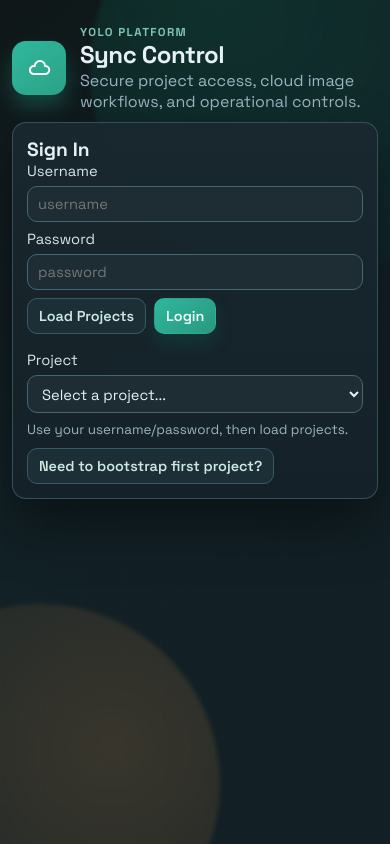
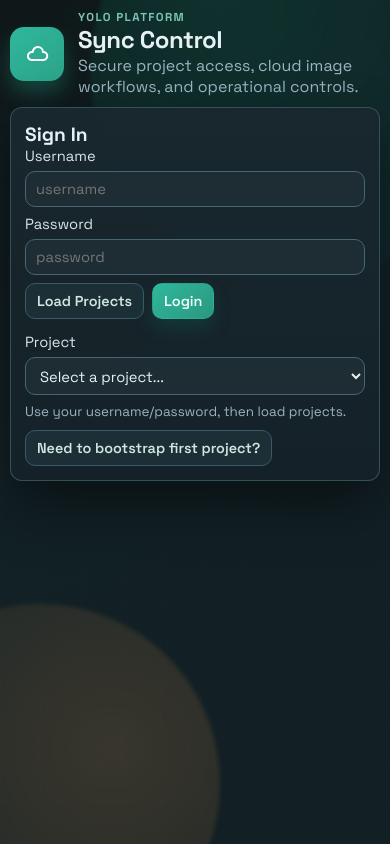
Before and after one commit to IlanDeVinci/yolo-obb-labelling, a FastAPI app: page / in a window 390 px wide. Run offline with FastAPI, Linux system fonts and the light colour scheme; data that the repository does not hold is empty; some libraries are stand-ins or nearby versions.

Commit message:
update for mobile responsive

```diff
--- a/sync_backend/static/style.css
+++ b/sync_backend/static/style.css
@@ -1036,101 +1036,103 @@ html[data-theme="dark"] .slideshow-stage {
   justify-content: center;
 }
 
-body.compact-mode .slideshow-panel {
-  gap: 8px;
-  padding: 10px;
-}
-
-body.compact-mode .slideshow-stage {
-  min-height: 0;
-}
-
-/* Compact mode for smaller laptop displays and optional manual toggle */
-body.compact-mode .app-shell {
+/* Automatic compacting for small laptop viewports */
+@media (max-width: 1366px), (max-height: 820px) {
+  .app-shell {
     width: min(1260px, 100%);
     padding: 14px;
     gap: 10px;
   }
 
-body.compact-mode .auth-surface {
+  .auth-surface {
     gap: 10px;
     margin-top: 1.5vh;
   }
 
-body.compact-mode .glass-card,
-body.compact-mode .panel-card {
+  .glass-card,
+  .panel-card {
     border-radius: 14px;
   }
 
-body.compact-mode .glass-card {
+  .glass-card {
     padding: 14px;
   }
 
-body.compact-mode .dashboard {
+  .dashboard {
     grid-template-columns: minmax(210px, 240px) 1fr;
     gap: 10px;
   }
 
-body.compact-mode .sidebar,
-body.compact-mode .content {
+  .sidebar,
+  .content {
     padding: 12px;
   }
 
-body.compact-mode .sidebar,
-body.compact-mode .sidebar-top,
-body.compact-mode .dash-nav,
-body.compact-mode .sidebar-actions,
-body.compact-mode .page-view,
-body.compact-mode .stack,
-body.compact-mode .row,
-body.compact-mode .cards,
-body.compact-mode .overview-grid,
-body.compact-mode .grid-2,
-body.compact-mode .mini-metrics {
+  .sidebar,
+  .sidebar-top,
+  .dash-nav,
+  .sidebar-actions,
+  .page-view,
+  .stack,
+  .row,
+  .cards,
+  .overview-grid,
+  .grid-2,
+  .mini-metrics {
     gap: 8px;
   }
 
-body.compact-mode .btn {
+  .btn {
     padding: 8px 11px;
     border-radius: 10px;
     font-size: 0.9rem;
   }
 
-body.compact-mode input,
-body.compact-mode select {
+  input,
+  select {
     padding: 8px 10px;
     border-radius: 10px;
   }
 
-body.compact-mode .nav-btn {
+  .nav-btn {
     padding: 8px 10px;
   }
 
-body.compact-mode .uploader-shell,
-body.compact-mode .sub-card,
-body.compact-mode .zip-shell,
-body.compact-mode .card-mini {
+  .uploader-shell,
+  .sub-card,
+  .zip-shell,
+  .card-mini {
     padding: 10px;
     border-radius: 12px;
   }
 
-body.compact-mode table {
+  table {
     min-width: 620px;
   }
 
-body.compact-mode th,
-body.compact-mode td {
+  th,
+  td {
     padding: 7px 8px;
     font-size: 0.88rem;
   }
 
-body.compact-mode .small {
+  .small {
     font-size: 0.84rem;
   }
 
-body.compact-mode .msg {
+  .msg {
     padding: 8px 11px;
     border-radius: 10px;
+  }
+
+  .slideshow-panel {
+    gap: 8px;
+    padding: 10px;
+  }
+
+  .slideshow-stage {
+    min-height: 0;
+  }
 }
 
 .hidden {
@@ -1189,10 +1191,6 @@ body.is-admin .nav-btn.admin-only {
   .dash-nav {
     grid-template-columns: repeat(4, minmax(130px, 1fr));
   }
-
-  body.compact-mode .dashboard {
-    grid-template-columns: 1fr;
-  }
 }
 
 @media (max-width: 860px) {
@@ -1217,19 +1215,6 @@ body.is-admin .nav-btn.admin-only {
     grid-template-columns: 1fr 1fr;
   }
 
-  body.compact-mode .app-shell {
-    padding: 12px;
-  }
-
-  body.compact-mode .grid-2,
-  body.compact-mode .overview-grid {
-    grid-template-columns: 1fr;
-  }
-
-  body.compact-mode .cards {
-    grid-template-columns: repeat(2, minmax(120px, 1fr));
-  }
-
   .slideshow-panel {
     width: 100vw;
     height: 100vh;
@@ -1246,15 +1231,80 @@ body.is-admin .nav-btn.admin-only {
     display: grid;
     grid-template-columns: 1fr 1fr;
   }
+
+  .row {
+    margin-bottom: 6px;
+  }
+
+  #imagesOpsStatus {
+    max-width: 100%;
+    flex: 1 1 100%;
+  }
+
+  .images-ops-progress {
+    flex: 1 1 100%;
+    width: 100%;
+  }
+
+  #imagesOpsPercent {
+    flex: 0 0 auto;
+  }
 }
 
 @media (max-width: 560px) {
+  .app-shell {
+    padding: 10px;
+    gap: 8px;
+  }
+
+  .auth-surface {
+    margin-top: 0;
+  }
+
+  .glass-card,
+  .panel-card,
+  .sub-card,
+  .uploader-shell,
+  .zip-shell,
+  .card-mini {
+    border-radius: 12px;
+  }
+
+  .sidebar,
+  .content {
+    padding: 10px;
+  }
+
   .cards {
     grid-template-columns: 1fr;
   }
 
   .dash-nav {
     grid-template-columns: 1fr;
+  }
+
+  .sidebar-actions {
+    grid-template-columns: 1fr 1fr;
+  }
+
+  .sidebar-actions .btn {
+    justify-content: center;
+    min-height: 42px;
+  }
+
+  .nav-btn {
+    min-height: 42px;
+  }
+
+  table {
+    min-width: 540px;
+  }
+
+  .msg {
+    left: 10px;
+    right: 10px;
+    top: 10px;
+    max-width: none;
   }
 
   .slideshow-controls {
@@ -1264,4 +1314,13 @@ body.is-admin .nav-btn.admin-only {
   .slideshow-foot {
     grid-template-columns: 1fr;
   }
+
+  .slideshow-head {
+    align-items: flex-start;
+    flex-direction: column;
   }
+
+  .slideshow-controls input[type="number"] {
+    width: 100%;
+  }
+}
```
Also changed, not shown: sync_backend/templates/index.html (+0 -47 lines). Lines whose indentation alone changed are shown as unchanged.
